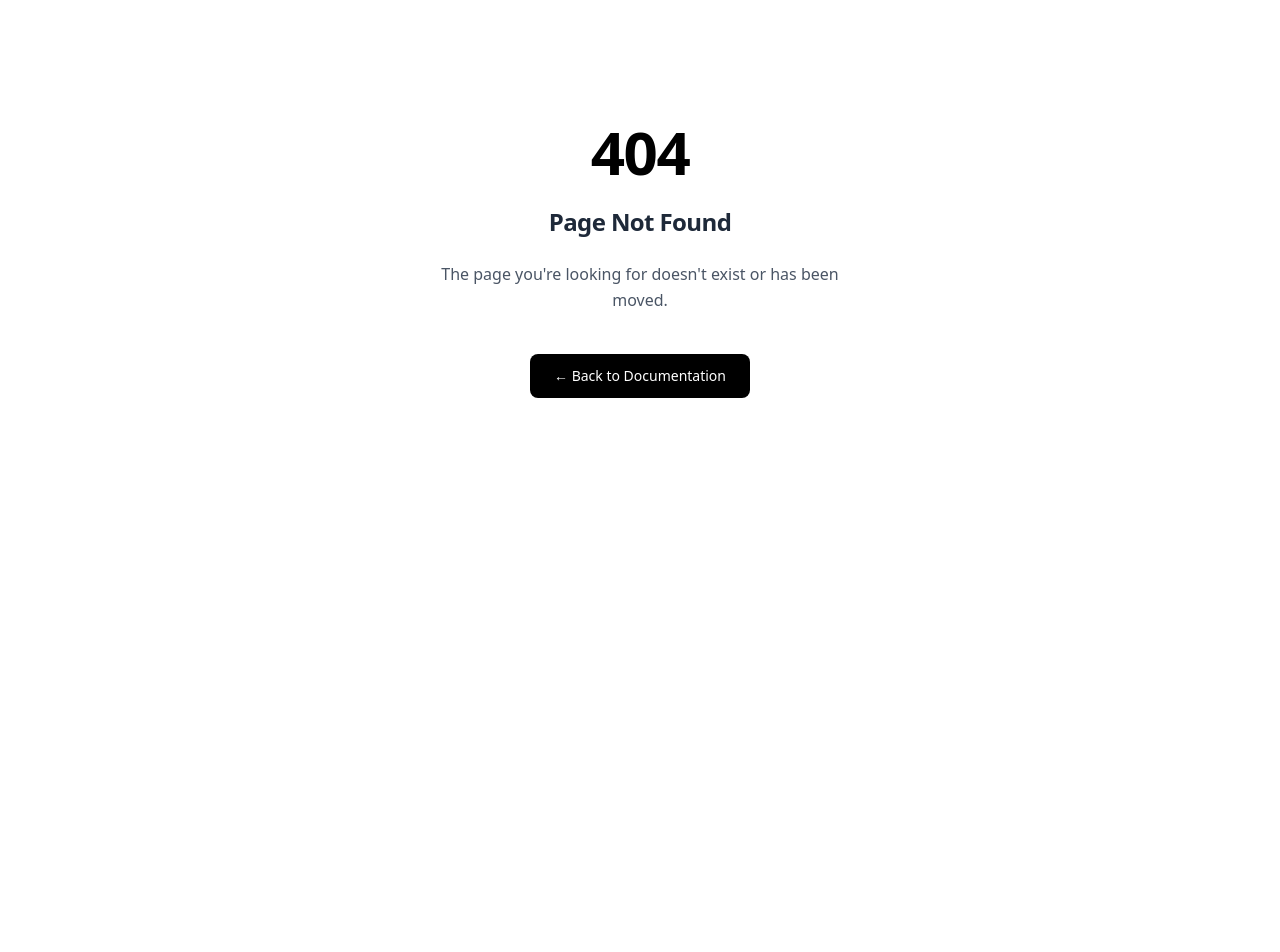
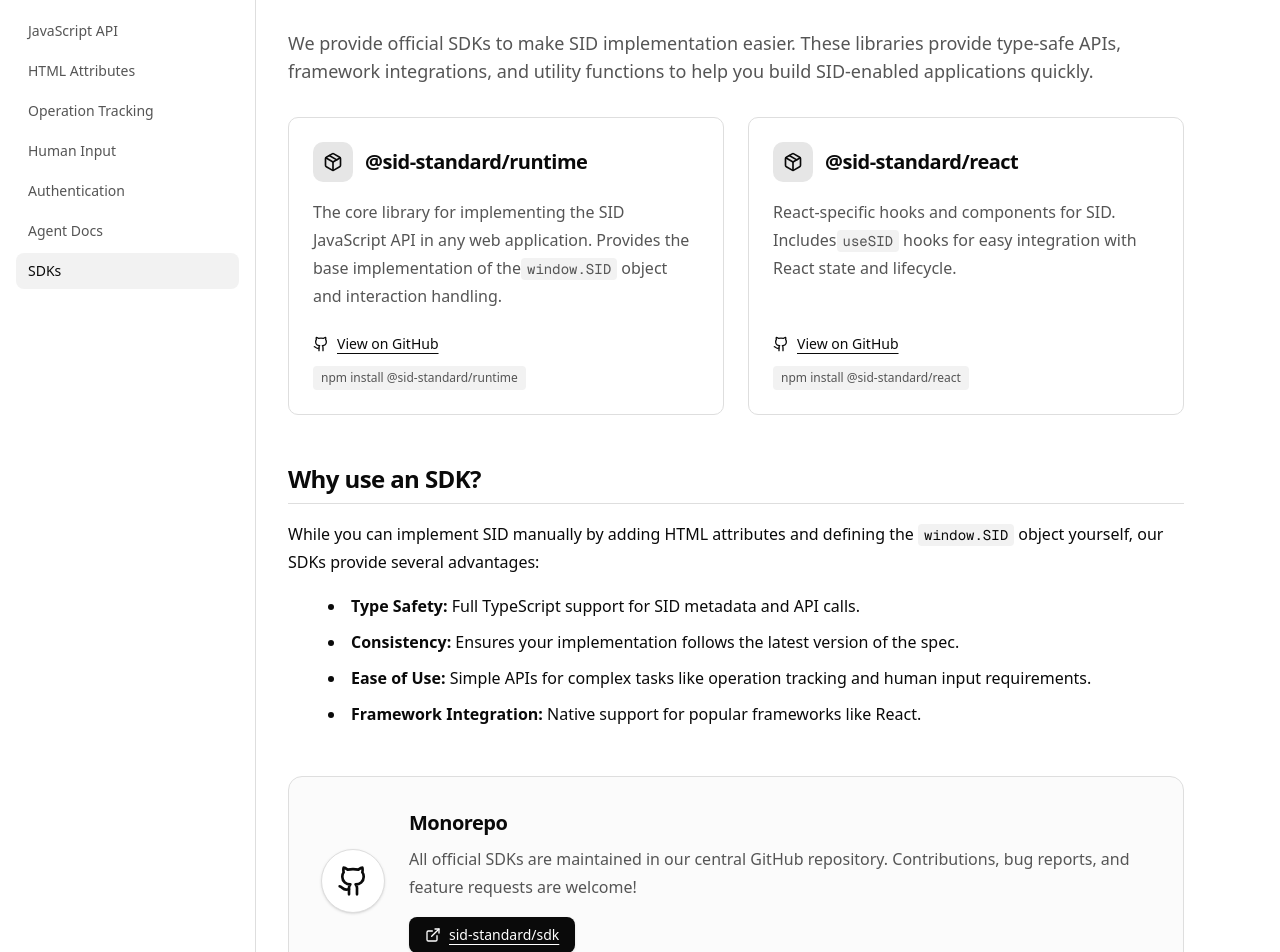
Before and after one commit to sid-standard/website, a Next.js app: page /sdks in a window 1280 px wide. Before the commit this address had no page. Shown: the part 140-1092 px from the top of the page. Before the commit the page ends 800 px from the top, so only its background shows below. Built offline with nearby package versions, Linux system fonts and the light colour scheme.

Commit message:
Improve the example

```diff
--- a/src/app/agent-docs/page.tsx
+++ b/src/app/agent-docs/page.tsx
@@ -176,38 +176,43 @@ export default function AgentDocsPage() {
           </div>
         </section>
 
-        {/* Section: SDKs Coming Soon */}
+        {/* Section: SDKs */}
         <section>
-          <h2 className="text-2xl font-semibold tracking-tight mb-4">
-            SDKs (Coming Soon)
-          </h2>
+          <h2 className="text-2xl font-semibold tracking-tight mb-4">SDKs</h2>
 
           <p className="text-base leading-7 mb-4">
-            We&apos;re developing official SDKs to make SID implementation
-            easier. These will provide type-safe APIs and framework
-            integrations:
+            We provide official SDKs to make SID implementation easier. These
+            provide type-safe APIs and framework integrations:
           </p>
 
           <div className="grid gap-4 sm:grid-cols-2 mt-4">
-            <div className="rounded-lg border border-dashed border-border p-4">
-              <h3 className="font-medium mb-1 mt-0">@sid-standard/core</h3>
-              <p className="text-sm text-muted-foreground">
+            <div className="rounded-lg border border-border p-4">
+              <h3 className="font-medium mb-1 mt-0">@sid-standard/runtime</h3>
+              <p className="text-sm text-muted-foreground mb-3">
                 Lightweight JavaScript library for any web application
               </p>
-              <div className="mt-2 inline-flex items-center gap-2 rounded-full bg-muted px-2 py-0.5 text-xs text-muted-foreground">
-                <span className="h-1.5 w-1.5 rounded-full bg-yellow-500"></span>
-                In Development
-              </div>
+              <Link
+                href="https://github.com/sid-standard/sdk/tree/main/sid-runtime"
+                target="_blank"
+                className="inline-flex items-center gap-2 text-sm font-medium text-primary hover:underline"
+              >
+                <ExternalLink className="h-4 w-4" />
+                View on GitHub
+              </Link>
             </div>
-            <div className="rounded-lg border border-dashed border-border p-4">
+            <div className="rounded-lg border border-border p-4">
               <h3 className="font-medium mb-1 mt-0">@sid-standard/react</h3>
-              <p className="text-sm text-muted-foreground">
+              <p className="text-sm text-muted-foreground mb-3">
                 React hooks and components for SID integration
               </p>
-              <div className="mt-2 inline-flex items-center gap-2 rounded-full bg-muted px-2 py-0.5 text-xs text-muted-foreground">
-                <span className="h-1.5 w-1.5 rounded-full bg-yellow-500"></span>
-                In Development
-              </div>
+              <Link
+                href="https://github.com/sid-standard/sdk/tree/main/sid-react"
+                target="_blank"
+                className="inline-flex items-center gap-2 text-sm font-medium text-primary hover:underline"
+              >
+                <ExternalLink className="h-4 w-4" />
+                View on GitHub
+              </Link>
             </div>
           </div>
         </section>
--- a/src/app/human-input/page.tsx
+++ b/src/app/human-input/page.tsx
@@ -3,6 +3,7 @@ import { DocLayout } from "@/components/layout/doc-layout";
 import { PageNavigation } from "@/components/layout/page-navigation";
 import { CodeBlock } from "@/components/content/code-block";
 import { TypeDefinition } from "@/components/content/type-definition";
+import Link from "next/link";
 
 /**
  * SEO metadata for the Human Input page.
@@ -755,8 +756,10 @@ if (element.humanInput) {
               AI agents
             </li>
             <li>
-              <strong>SDKs</strong> — Libraries for implementing SID in your
-              application
+              <Link href="/agent-docs" className="font-semibold hover:underline">
+                Agent Docs
+              </Link>{" "}
+              — Specification documents for AI agents
             </li>
           </ul>
         </section>
--- a/src/app/introduction/page.tsx
+++ b/src/app/introduction/page.tsx
@@ -143,7 +143,7 @@ export default function IntroductionPage() {
                 <code className="bg-muted px-1 rounded">window.SID</code> to
                 discover and interact with elements.
               </p>
-              <pre className="bg-muted p-3 rounded text-sm overflow-x-auto">
+              <pre className="bg-muted p-3 rounded text-sm overflow-x-auto mb-4">
                 <code>{`// Discover all interactive elements
 const elements = window.SID.getElements();
 
@@ -151,7 +151,21 @@ const elements = window.SID.getElements();
 const saveBtn = window.SID.getElement('btn-save');
 
 // Trigger an interaction
-await window.SID.interact('btn-save', { type: 'click' });`}</code>
+const result = await window.SID.interact('btn-save', { type: 'click' });`}</code>
+              </pre>
+
+              <p className="text-muted-foreground text-sm mb-3">
+                The result tells the agent exactly what happened:
+              </p>
+              <pre className="bg-muted p-3 rounded text-sm overflow-x-auto">
+                <code>{`if (result.status === 'completed') {
+  console.log('Success:', result.message);
+
+  // Check what changed (e.g., new elements, data changes)
+  if (result.effects?.changes) {
+    console.log('Changes:', result.effects.changes);
+  }
+}`}</code>
               </pre>
             </div>
           </div>
--- /dev/null
+++ b/src/app/sdks/page.tsx
@@ -0,0 +1,154 @@
+import { Metadata } from "next";
+import { DocLayout } from "@/components/layout/doc-layout";
+import { PageNavigation } from "@/components/layout/page-navigation";
+import { ExternalLink, Github, Package } from "lucide-react";
+import Link from "next/link";
+
+/**
+ * SEO metadata for the SDKs page.
+ */
+export const metadata: Metadata = {
+  title: "SDKs | SID - Semantic Interaction Description",
+  description:
+    "Official SDKs for implementing SID in your applications. Includes libraries for vanilla JavaScript and React.",
+  openGraph: {
+    title: "SDKs | SID",
+    description:
+      "Official SDKs for implementing SID in your applications.",
+    type: "article",
+  },
+};
+
+/**
+ * SDKs page - provides information and links to official SID SDKs.
+ */
+export default function SDKsPage() {
+  return (
+    <DocLayout>
+      {/* Page Header */}
+      <header className="mb-8">
+        <h1 className="text-3xl font-bold tracking-tight sm:text-4xl">
+          Official SDKs
+        </h1>
+        <p className="mt-4 text-lg text-muted-foreground">
+          We provide official SDKs to make SID implementation easier. These
+          libraries provide type-safe APIs, framework integrations, and
+          utility functions to help you build SID-enabled applications quickly.
+        </p>
+      </header>
+
+      {/* Main Content */}
+      <div className="space-y-12">
+        {/* Section: Available SDKs */}
+        <section>
+          <div className="grid gap-6 sm:grid-cols-2 mt-4">
+            {/* Runtime SDK */}
+            <div className="border rounded-lg p-6 flex flex-col">
+              <div className="flex items-center gap-3 mb-4">
+                <div className="flex h-10 w-10 items-center justify-center rounded-lg bg-primary/10">
+                  <Package className="h-5 w-5 text-primary" />
+                </div>
+                <h3 className="text-xl font-bold m-0">@sid-standard/runtime</h3>
+              </div>
+
+              <p className="text-muted-foreground mb-6 flex-1">
+                The core library for implementing the SID JavaScript API in any
+                web application. Provides the base implementation of the
+                <code>window.SID</code> object and interaction handling.
+              </p>
+
+              <div className="flex flex-col gap-3">
+                <Link
+                  href="https://github.com/sid-standard/sdk/tree/main/sid-runtime"
+                  target="_blank"
+                  className="inline-flex items-center gap-2 text-sm font-medium text-primary hover:underline"
+                >
+                  <Github className="h-4 w-4" />
+                  View on GitHub
+                </Link>
+                <div className="text-xs text-muted-foreground bg-muted px-2 py-1 rounded w-fit">
+                  npm install @sid-standard/runtime
+                </div>
+              </div>
+            </div>
+
+            {/* React SDK */}
+            <div className="border rounded-lg p-6 flex flex-col">
+              <div className="flex items-center gap-3 mb-4">
+                <div className="flex h-10 w-10 items-center justify-center rounded-lg bg-primary/10">
+                  <Package className="h-5 w-5 text-primary" />
+                </div>
+                <h3 className="text-xl font-bold m-0">@sid-standard/react</h3>
+              </div>
+
+              <p className="text-muted-foreground mb-6 flex-1">
+                React-specific hooks and components for SID. Includes
+                <code>useSID</code> hooks for easy integration with React
+                state and lifecycle.
+              </p>
+
+              <div className="flex flex-col gap-3">
+                <Link
+                  href="https://github.com/sid-standard/sdk/tree/main/sid-react"
+                  target="_blank"
+                  className="inline-flex items-center gap-2 text-sm font-medium text-primary hover:underline"
+                >
+                  <Github className="h-4 w-4" />
+                  View on GitHub
+                </Link>
+                <div className="text-xs text-muted-foreground bg-muted px-2 py-1 rounded w-fit">
+                  npm install @sid-standard/react
+                </div>
+              </div>
+            </div>
+          </div>
+        </section>
+
+        {/* Section: Why use an SDK? */}
+        <section>
+          <h2 className="text-2xl font-semibold tracking-tight mb-4">
+            Why use an SDK?
+          </h2>
+          <p className="text-base leading-7 mb-4">
+            While you can implement SID manually by adding HTML attributes and
+            defining the <code>window.SID</code> object yourself, our SDKs
+            provide several advantages:
+          </p>
+          <ul className="list-disc list-inside space-y-2 text-base leading-7 ml-4">
+            <li><strong>Type Safety:</strong> Full TypeScript support for SID metadata and API calls.</li>
+            <li><strong>Consistency:</strong> Ensures your implementation follows the latest version of the spec.</li>
+            <li><strong>Ease of Use:</strong> Simple APIs for complex tasks like operation tracking and human input requirements.</li>
+            <li><strong>Framework Integration:</strong> Native support for popular frameworks like React.</li>
+          </ul>
+        </section>
+
+        {/* Section: Repository */}
+        <section className="bg-muted/30 rounded-xl p-8 border border-border">
+          <div className="flex flex-col sm:flex-row items-center gap-6">
+            <div className="flex h-16 w-16 items-center justify-center rounded-full bg-background border shadow-sm">
+              <Github className="h-8 w-8" />
+            </div>
+            <div className="flex-1 text-center sm:text-left">
+              <h3 className="text-xl font-bold mb-2 mt-0">Monorepo</h3>
+              <p className="text-muted-foreground mb-4">
+                All official SDKs are maintained in our central GitHub repository.
+                Contributions, bug reports, and feature requests are welcome!
+              </p>
+              <Link
+                href="https://github.com/sid-standard/sdk"
+                target="_blank"
+                className="inline-flex items-center gap-2 rounded-md bg-primary px-4 py-2 text-sm font-medium text-primary-foreground shadow transition-colors hover:bg-primary/90"
+              >
+                <ExternalLink className="h-4 w-4" />
+                sid-standard/sdk
+              </Link>
+            </div>
+          </div>
+        </section>
+      </div>
+
+      {/* Page Navigation */}
+      <PageNavigation />
+    </DocLayout>
+  );
+}
--- a/src/lib/navigation.ts
+++ b/src/lib/navigation.ts
@@ -62,6 +62,11 @@ export const navigationItems: NavItem[] = [
     href: "/agent-docs",
     description: "Specification documents for AI agents",
   },
+  {
+    title: "SDKs",
+    href: "/sdks",
+    description: "Official libraries for implementing SID",
+  },
 ];
 
 /**
```
